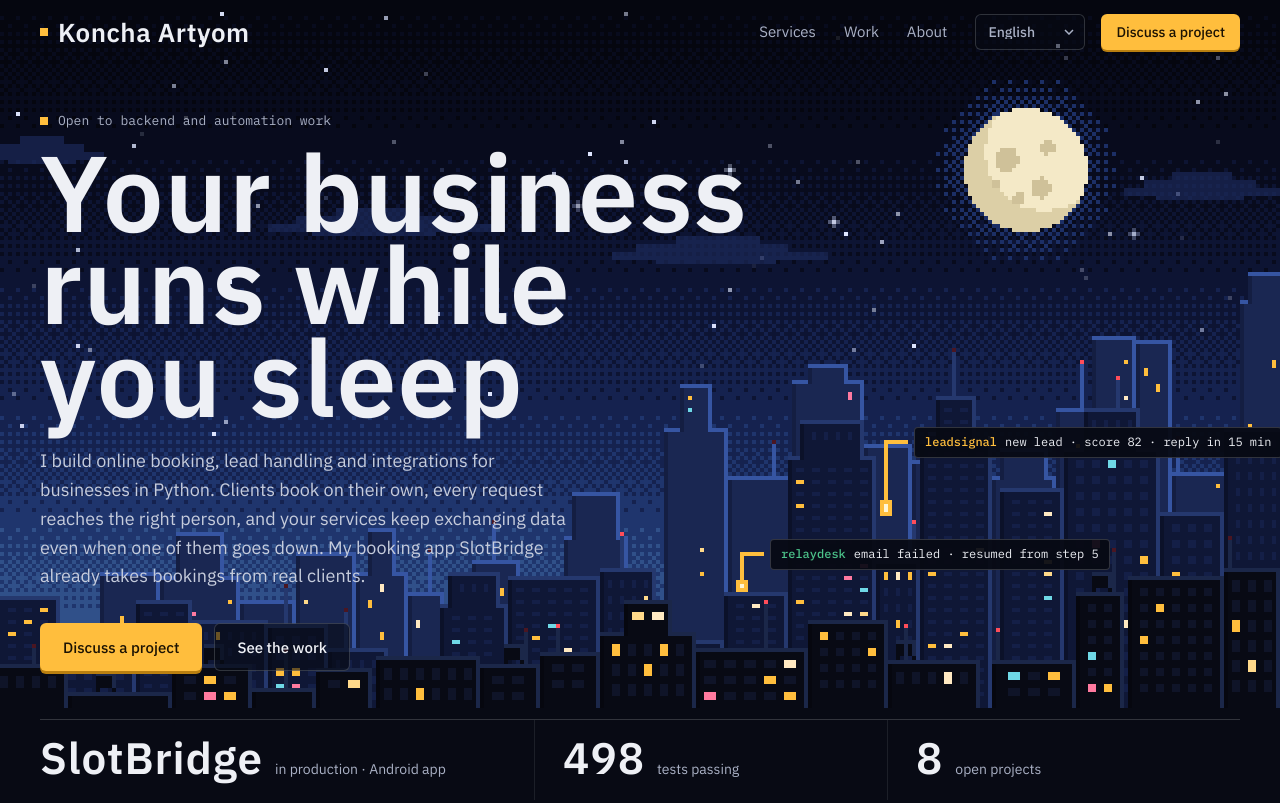
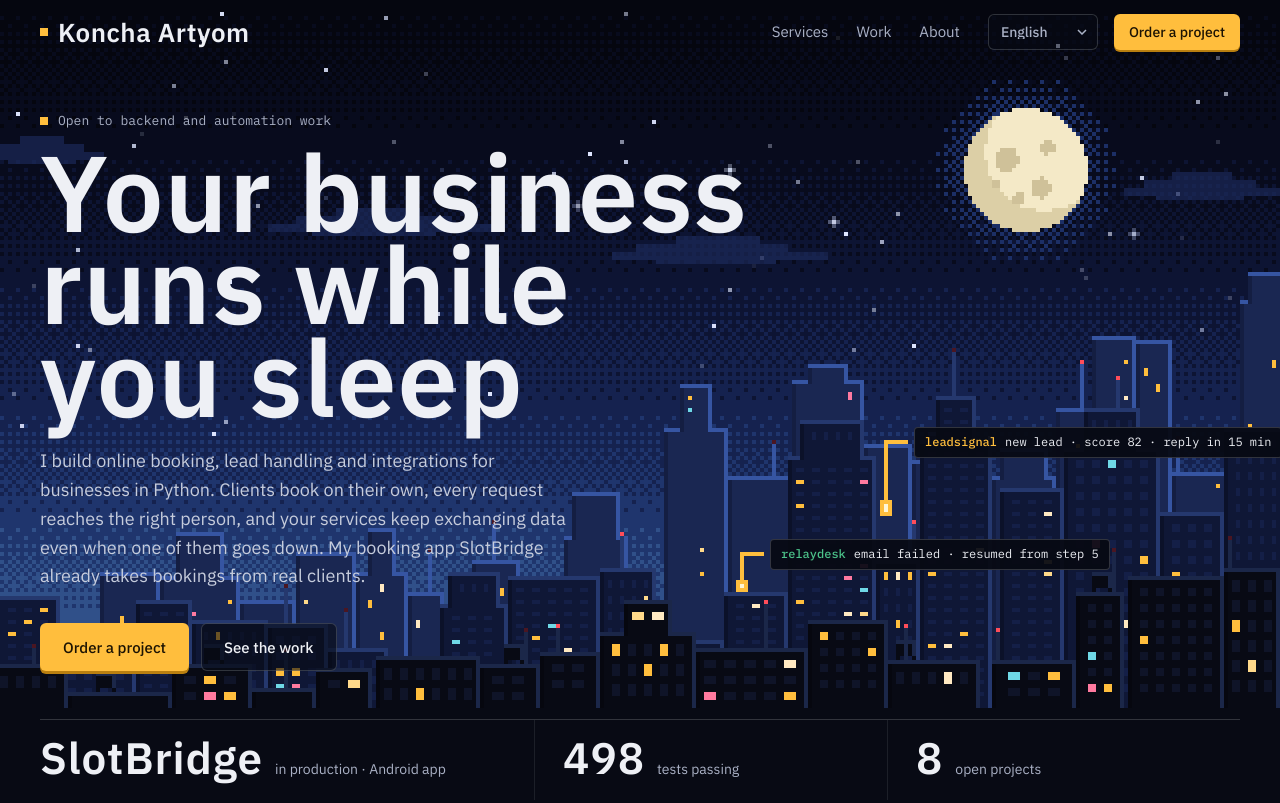
Before and after one commit to artyom129/artyom129.github.io, a plain HTML site: page index.html in a window 1280 px wide. Shown: the top 803 px of the page. Drawn offline with Linux system fonts and the light colour scheme; a web font is replaced by a local one.

Commit message:
Clearer order button, LinkedIn and GitHub as contact buttons

```diff
--- a/index.html
+++ b/index.html
@@ -12,13 +12,13 @@
   <meta property="og:image" content="https://artyom129.github.io/assets/work/relaydesk.webp">
   <meta name="theme-color" content="#080a14">
   <link rel="canonical" href="https://artyom129.github.io/">
-  <link rel="icon" href="favicon.svg?v=23" type="image/svg+xml">
+  <link rel="icon" href="favicon.svg?v=24" type="image/svg+xml">
   <link rel="preconnect" href="https://fonts.googleapis.com">
   <link rel="preconnect" href="https://fonts.gstatic.com" crossorigin>
   <link rel="stylesheet" href="https://fonts.googleapis.com/css2?family=Handjet:ELGR,ELSH,wght@1..2,0..16,100..900&family=IBM+Plex+Mono:wght@400;500&family=IBM+Plex+Sans:wght@400;500;600&display=swap">
-  <link rel="stylesheet" href="style.css?v=23">
-  <script src="script.js?v=23" defer></script>
-  <script src="scene.js?v=23" defer></script>
+  <link rel="stylesheet" href="style.css?v=24">
+  <script src="script.js?v=24" defer></script>
+  <script src="scene.js?v=24" defer></script>
   <title>Koncha Artyom · Python backend and automation</title>
 </head>
 <body>
@@ -48,7 +48,7 @@
           <option value="ar">العربية</option>
         </select>
       </label>
-      <a class="btn accent small" href="#contact" data-i18n="ctaTalk">Discuss a project</a>
+      <a class="btn accent small" href="#contact" data-i18n="ctaTalk">Order a project</a>
     </div>
   </header>
 
@@ -69,7 +69,7 @@
         <h1 data-i18n="heroTitle">Your business runs while you sleep</h1>
         <p class="lead" data-i18n="heroLead">I build online booking, lead handling and integrations for businesses in Python. Clients book on their own, every request reaches the right person, and your services keep exchanging data even when one of them goes down. My booking app SlotBridge already takes bookings from real clients.</p>
         <div class="actions">
-          <a class="btn accent" href="#contact" data-i18n="ctaTalk">Discuss a project</a>
+          <a class="btn accent" href="#contact" data-i18n="ctaTalk">Order a project</a>
           <a class="btn ghost" href="#work" data-i18n="ctaWork">See the work</a>
         </div>
       </div>
@@ -259,8 +259,9 @@
         <div class="actions">
           <a class="btn accent" href="https://t.me/arttyism" target="_blank" rel="noopener">Telegram @arttyism</a>
           <a class="btn ghost" href="mailto:artyom129.x@gmail.com">artyom129.x@gmail.com</a>
+          <a class="btn ghost" href="https://www.linkedin.com/in/artyom-python-automation/" target="_blank" rel="noopener">LinkedIn</a>
+          <a class="btn ghost" href="https://github.com/artyom129" target="_blank" rel="noopener">GitHub</a>
         </div>
-        <p class="also"><a href="https://www.linkedin.com/in/artyom-python-automation/" target="_blank" rel="noopener">LinkedIn</a><a href="https://github.com/artyom129" target="_blank" rel="noopener">GitHub</a></p>
       </div>
     </section>
   </main>
--- a/script.js
+++ b/script.js
@@ -19,7 +19,7 @@ const T = {
     g3d: "README со схемой, скриншотами и командами запуска в каждом репозитории",
     contactBig: "Расскажите о задаче",
     statProd: "в продакшене · Android-приложение", statTests: "тестов проходят", statProjects: "открытых проектов",
-    ctaTalk: "Обсудить задачу",
+    ctaTalk: "Заказать разработку",
     svcTitle: "Что я могу сделать для вас",
     svcNote: "Всё это уже работает в моих проектах ниже",
     s1t: "Онлайн-запись",
@@ -84,7 +84,7 @@ const T = {
     g3d: "Әр репозиторийде сұлбасы, скриншоттары және іске қосу командалары бар README",
     contactBig: "Тапсырмаңызды айтыңыз",
     statProd: "өндірісте · Android қосымшасы", statTests: "тест өтеді", statProjects: "ашық жоба",
-    ctaTalk: "Тапсырманы талқылау",
+    ctaTalk: "Әзірлеуге тапсырыс беру",
     svcTitle: "Сізге не жасай аламын",
     svcNote: "Әрқайсысы төмендегі жобалардың бірінде жұмыс істеп тұр",
     s1t: "Онлайн жазылу",
@@ -149,7 +149,7 @@ const T = {
     g3d: "Un README con diagrama, capturas y comandos de arranque en cada repositorio",
     contactBig: "Cuéntame tu proyecto",
     statProd: "en producción · app Android", statTests: "tests en verde", statProjects: "proyectos abiertos",
-    ctaTalk: "Hablemos de tu proyecto",
+    ctaTalk: "Encargar un proyecto",
     svcTitle: "Lo que puedo construir para ti",
     svcNote: "Cada uno ya funciona en un proyecto de abajo",
     s1t: "Reservas y agendas",
@@ -214,7 +214,7 @@ const T = {
     g3d: "Un README avec schéma, captures et commandes de lancement dans chaque dépôt",
     contactBig: "Parlez-moi de votre projet",
     statProd: "en production · app Android", statTests: "tests au vert", statProjects: "projets ouverts",
-    ctaTalk: "Parlons de votre projet",
+    ctaTalk: "Commander un projet",
     svcTitle: "Ce que je peux construire pour vous",
     svcNote: "Chacun fonctionne déjà dans un projet ci-dessous",
     s1t: "Réservation et agendas",
@@ -279,7 +279,7 @@ const T = {
     g3d: "Ein README mit Architekturdiagramm, Screenshots und Startbefehlen in jedem Repository",
     contactBig: "Erzähl mir von deinem Projekt",
     statProd: "in Produktion · Android-App", statTests: "Tests grün", statProjects: "offene Projekte",
-    ctaTalk: "Projekt besprechen",
+    ctaTalk: "Projekt beauftragen",
     svcTitle: "Was ich für dich bauen kann",
     svcNote: "Alles davon läuft bereits in einem Projekt unten",
     s1t: "Buchung und Termine",
@@ -344,7 +344,7 @@ const T = {
     g3d: "Um README com diagrama, capturas de tela e comandos de execução em cada repositório",
     contactBig: "Conte-me sobre o seu projeto",
     statProd: "em produção · app Android", statTests: "testes passando", statProjects: "projetos abertos",
-    ctaTalk: "Conversar sobre o projeto",
+    ctaTalk: "Encomendar um projeto",
     svcTitle: "O que posso construir para você",
     svcNote: "Cada um já funciona em um projeto abaixo",
     s1t: "Agendamento",
@@ -409,7 +409,7 @@ const T = {
     g3d: "Un README con schema, screenshot e comandi di avvio in ogni repository",
     contactBig: "Raccontami il tuo progetto",
     statProd: "in produzione · app Android", statTests: "test superati", statProjects: "progetti aperti",
-    ctaTalk: "Parliamo del progetto",
+    ctaTalk: "Commissiona un progetto",
     svcTitle: "Cosa posso costruire per te",
     svcNote: "Ognuno funziona già in un progetto qui sotto",
     s1t: "Prenotazioni e agende",
@@ -474,7 +474,7 @@ const T = {
     g3d: "每个仓库都有带架构图、截图和启动命令的 README",
     contactBig: "说说你的需求",
     statProd: "已上线 · Android 应用", statTests: "个测试通过", statProjects: "个开源项目",
-    ctaTalk: "讨论你的项目",
+    ctaTalk: "委托开发",
     svcTitle: "我能为你做什么",
     svcNote: "每一项都已在下方的项目中运行",
     s1t: "预约与排期",
@@ -539,7 +539,7 @@ const T = {
     g3d: "すべてのリポジトリに、構成図、スクリーンショット、起動コマンド付きの README",
     contactBig: "ご相談ください",
     statProd: "本番稼働中 · Android アプリ", statTests: "件のテストが通過", statProjects: "公開プロジェクト",
-    ctaTalk: "プロジェクトを相談する",
+    ctaTalk: "開発を依頼する",
     svcTitle: "あなたのために作れるもの",
     svcNote: "どれも下のプロジェクトですでに動いています",
     s1t: "予約とスケジュール",
@@ -604,7 +604,7 @@ const T = {
     g3d: "ملف README فيه مخطط ولقطات شاشة وأوامر التشغيل في كل مستودع",
     contactBig: "أخبرني عن مشروعك",
     statProd: "في الإنتاج · تطبيق Android", statTests: "اختبارًا ناجحًا", statProjects: "مشاريع مفتوحة",
-    ctaTalk: "ناقش مشروعك",
+    ctaTalk: "اطلب تطوير مشروع",
     svcTitle: "ما يمكنني بناؤه لك",
     svcNote: "كل واحد منها يعمل بالفعل في أحد المشاريع أدناه",
     s1t: "الحجز والمواعيد",
--- a/style.css
+++ b/style.css
@@ -207,9 +207,6 @@ h2 { font: 600 clamp(44px, 5.6vw, 80px)/0.9 var(--display); letter-spacing: 0.01
 .contact h2 { max-width: 9em; margin-bottom: 24px; font-size: clamp(56px, 8.6vw, 128px); line-height: 0.86; text-wrap: balance; }
 .contact p { max-width: 34rem; margin-bottom: 32px; color: #c6ccdc; font-size: 19px; line-height: 1.6; }
 .contact .btn.ghost { background: rgba(8, 10, 20, 0.6); }
-.also { display: flex; gap: 20px; margin: 20px 0 0 !important; font-size: 15px !important; }
-.also a { color: var(--fg); text-decoration: none; border-bottom: 1px solid var(--hair-2); transition: color .15s var(--ease), border-color .15s var(--ease); }
-.also a:hover { color: var(--fg); border-color: var(--fg-3); }
 
 .foot { background: #0a0b17; color: var(--fg-3); font-size: 14px; }
 .foot-row { display: flex; justify-content: space-between; gap: 16px; padding: 24px 0 calc(32px + env(safe-area-inset-bottom, 0px)); }
```
